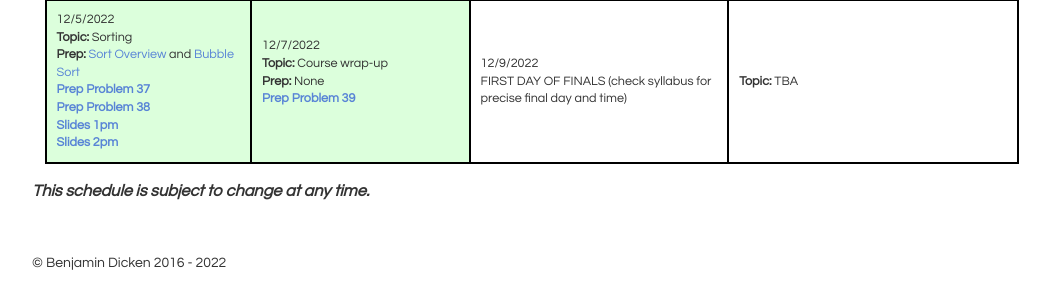
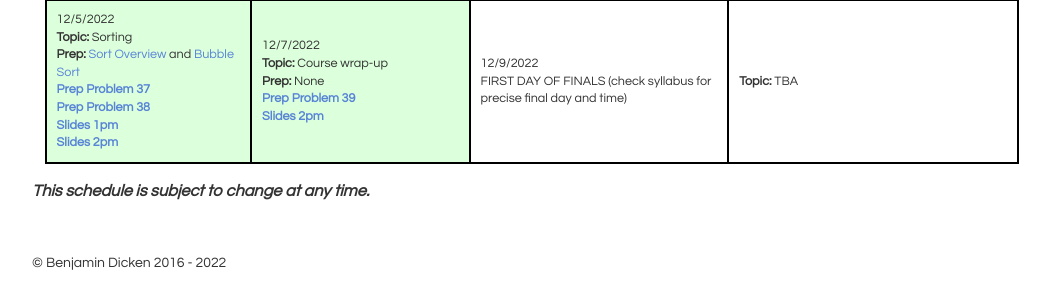
Before and after one commit to bddicken/cs110fall2022website, a Jekyll site: the page built from schedule/index.md, in a window 1280 px wide and 900 px high, scrolled down 1864 px. Shown: the part 607-897 px from the top of the window, without its empty margins (108-1158 px from the left). Built offline with Jekyll 4.4.1, drawn with Linux system fonts in a browser that asks for light colours.

Commit message:
added link to slides

```diff
--- a/schedule/index.md
+++ b/schedule/index.md
@@ -514,7 +514,8 @@
     <b>Topic:</b> Course wrap-up <br/>
     <b>Prep:</b> None <br/>
     <a href="../preps/39/"><b>Prep Problem 39</b></a> <br/>
-     <br />
+    <a href="./slides/36-final-exam-review-AP.pdf"><b>Slides 2pm</b></a> <br/>
+
   </td>
   <td>
     12/9/2022 <br/>
```
